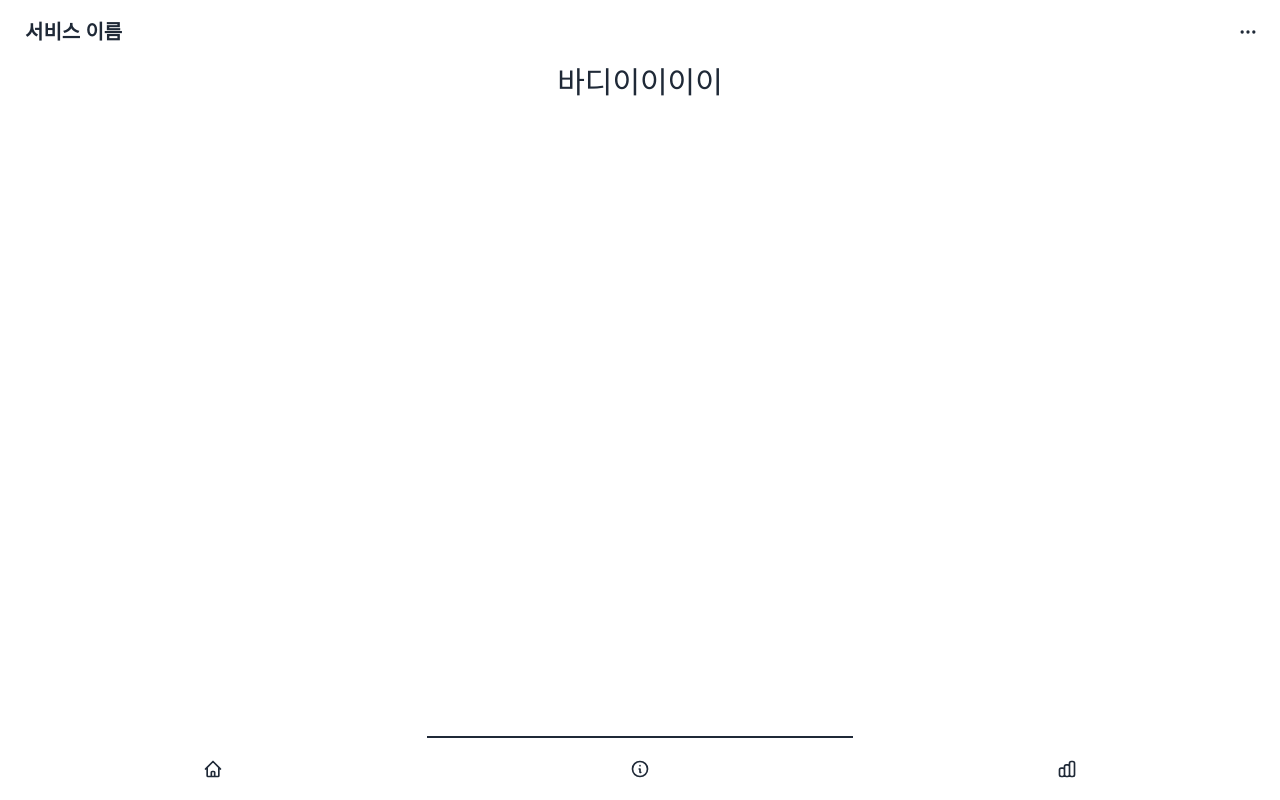
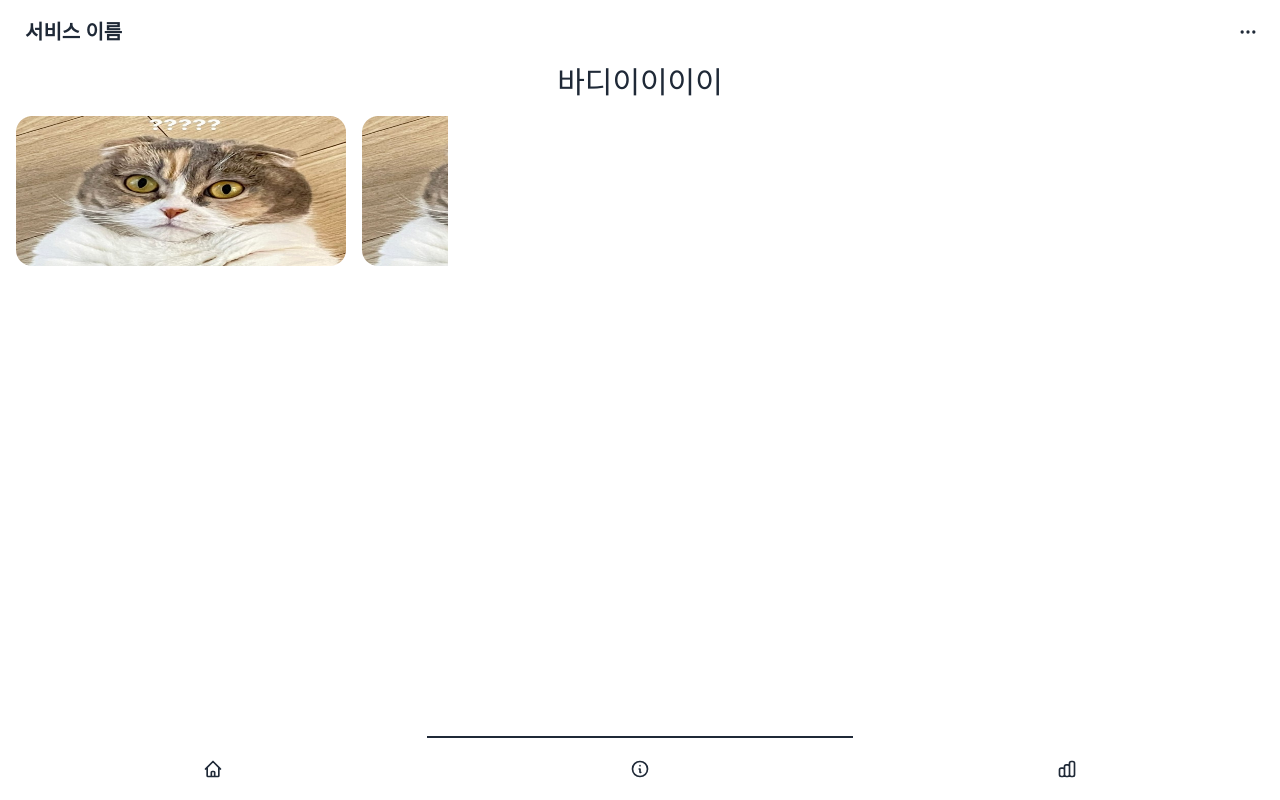
Before and after one commit to ZZOL-zzol/sizzang, a JavaScript app in the folder frontend/: page / in a window 1280 px wide. Built offline with nearby package versions, Linux system fonts and the light colour scheme; the HTML template or start-up script is replaced by a standard one.

Commit message:
:sparkles: feat: Carousel 추가 - 더미데이터로 차차이미지 삽입. - 캐러셀 자체 크기는 이미지의 크기에 의해 자동 조절됨.

```diff
--- /dev/null
+++ b/frontend/src/components/common/Carousel.js
@@ -0,0 +1,57 @@
+const Carousel = () => {
+  return (
+    <div className="carousel carousel-center max-w-md p-4 space-x-4 rounded-box">
+      <div className="carousel-item">
+        <img
+          src="./chacha2.jpg"
+          alt='img'
+          className="rounded-box w-[330px] h-[150px]"
+        />
+      </div>
+      <div className="carousel-item">
+        <img
+          src="./chacha2.jpg"
+          alt='img'
+          className="rounded-box w-[330px] h-[150px]"
+        />
+      </div>
+      <div className="carousel-item">
+        <img
+          src="./chacha2.jpg"
+          alt='img'
+          className="rounded-box w-[330px] h-[150px]"
+        />
+      </div>
+      <div className="carousel-item">
+        <img
+          src="./chacha2.jpg"
+          alt='img'
+          className="rounded-box w-[330px] h-[150px]"
+        />
+      </div>
+      <div className="carousel-item">
+        <img
+          src="./chacha2.jpg"
+          alt='img'
+          className="rounded-box w-[330px] h-[150px]"
+        />
+      </div>
+      <div className="carousel-item">
+        <img
+          src="./chacha2.jpg"
+          alt='img'
+          className="rounded-box w-[330px] h-[150px]"
+        />
+      </div>
+      <div className="carousel-item">
+        <img
+          src="./chacha2.jpg"
+          alt='img'
+          className="rounded-box w-[330px] h-[150px]"
+        />
+      </div>
+    </div>
+  );
+};
+
+export default Carousel;
--- a/frontend/src/views/MainPage.js
+++ b/frontend/src/views/MainPage.js
@@ -1,3 +1,4 @@
+import Carousel from '../components/common/Carousel';
 import Header from '../components/common/Header';
 import Navbar from '../components/common/Navbar';
 
@@ -5,7 +6,10 @@ const MainPage = () => {
   return (
     <div className="App flex flex-col text-3xl h-full w-full">
       <Header/>
-      <div className='h-96  flex flex-col flex-grow'>바디이이이이</div>
+      <div className='h-96  flex flex-col flex-grow'>바디이이이이
+      <Carousel></Carousel>
+
+      </div>
       <Navbar/>
     </div>
   );
```
Also changed, not shown: frontend/public/chacha2.jpg (added).
